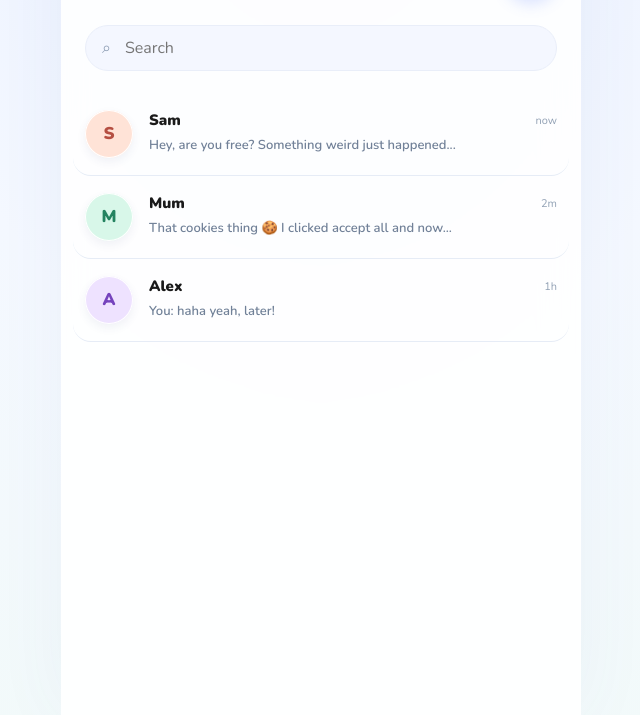
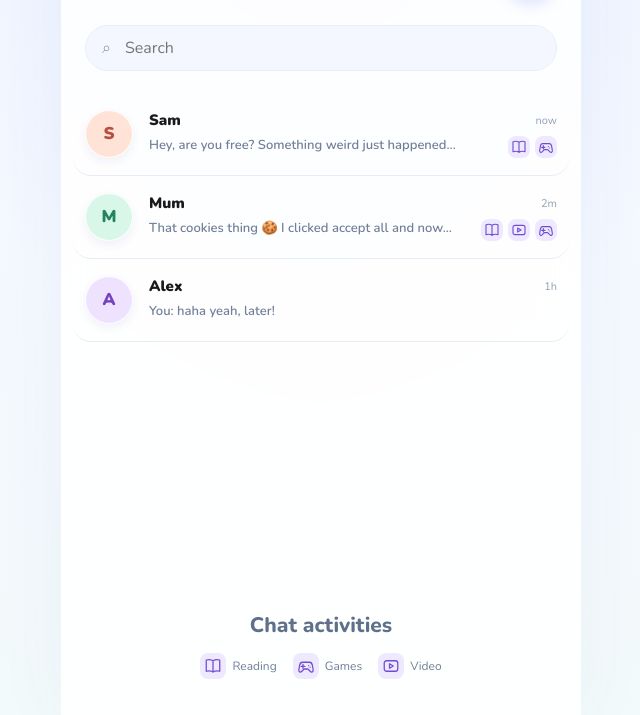
Before and after one commit to guilhermedcampos/private-space, a plain HTML site: page messages.html in a window 1280 px wide. Shown: the part 85-800 px from the top of the page, without its empty margins (319-959 px from the left). Drawn offline with nearby package versions, Linux system fonts and the light colour scheme.

Commit message:
Icons to chat

```diff
--- a/messages.html
+++ b/messages.html
@@ -6,6 +6,31 @@
   <title>Messages | Private Space</title>
 
   <link rel="stylesheet" href="style.css">
+  <style>
+    .messages-app { display: flex; flex-direction: column; }
+    .conversation { position: relative; }
+    .conversation-activities { position: absolute; right: 12px; bottom: 17px; display: flex; gap: 5px; }
+    .conversation:has(.conversation-activities) .preview { padding-right: 81px; }
+    .conversation:has(.conversation-activities > :last-child:nth-child(2)) .preview { padding-right: 54px; }
+    .conversation-activities .activity-icon { width: 22px; height: 22px; }
+    .conversation-activities .activity-icon svg { width: 16px; height: 16px; }
+    .activity-icon {
+      display: inline-flex;
+      align-items: center;
+      justify-content: center;
+      width: 26px;
+      height: 26px;
+      border-radius: 8px;
+      background: #eee9ff;
+      color: #714ed0;
+      flex-shrink: 0;
+    }
+    .activity-icon svg { width: 18px; height: 18px; fill: none; stroke: currentColor; stroke-width: 1.7; stroke-linecap: round; stroke-linejoin: round; }
+    .activity-legend { margin-top: auto; padding-top: 32px; color: #718198; font-size: 12px; }
+    .activity-legend p { margin: 0 0 10px; text-align: center; font-weight: 800; }
+    .activity-legend-items { display: flex; flex-wrap: wrap; justify-content: center; gap: 16px; }
+    .activity-legend-items > span { display: inline-flex; align-items: center; gap: 6px; }
+  </style>
 
   <link rel="preconnect" href="https://fonts.googleapis.com">
   <link rel="preconnect" href="https://fonts.gstatic.com" crossorigin>
@@ -13,6 +38,21 @@
 </head>
 
 <body class="app-body">
+  <svg xmlns="http://www.w3.org/2000/svg" width="0" height="0" aria-hidden="true" style="position: absolute; overflow: hidden;">
+    <defs>
+      <symbol id="icon-reading" viewBox="0 0 24 24">
+        <path d="M12 5c-3-2-6-2-9-1v15c3-1 6-1 9 1 3-2 6-2 9-1V4c-3-1-6-1-9 1Zm0 0v15"/>
+      </symbol>
+      <symbol id="icon-games" viewBox="0 0 24 24">
+        <path d="M7 7h10c2 0 3 2 3.5 4l1 6c.4 3-2 4-4 2l-3-3h-5l-3 3c-2 2-4.4 1-4-2l1-6C4 9 5 7 7 7Z"/>
+        <path d="M8 10v5m-2.5-2.5h5m5-1h.01m2 2h.01"/>
+      </symbol>
+      <symbol id="icon-video" viewBox="0 0 24 24">
+        <rect x="3" y="5" width="18" height="14" rx="3"/>
+        <path d="m10 9 5 3-5 3Z"/>
+      </symbol>
+    </defs>
+  </svg>
 
   <main class="messages-app">
 
@@ -42,6 +82,10 @@
           </div>
           <p class="preview">Hey, are you free? Something weird just happened...</p>
         </div>
+        <div class="conversation-activities">
+          <span class="activity-icon" role="img" aria-label="Reading" title="Reading"><svg aria-hidden="true"><use href="#icon-reading"/></svg></span>
+          <span class="activity-icon" role="img" aria-label="Games" title="Games"><svg aria-hidden="true"><use href="#icon-games"/></svg></span>
+        </div>
       </a>
 
       <a class="conversation" href="chats/mum.html">
@@ -52,6 +96,11 @@
             <span class="time">2m</span>
           </div>
           <p class="preview">That cookies thing 🍪 I clicked accept all and now...</p>
+        </div>
+        <div class="conversation-activities">
+          <span class="activity-icon" role="img" aria-label="Reading" title="Reading"><svg aria-hidden="true"><use href="#icon-reading"/></svg></span>
+          <span class="activity-icon" role="img" aria-label="Video" title="Video"><svg aria-hidden="true"><use href="#icon-video"/></svg></span>
+          <span class="activity-icon" role="img" aria-label="Games" title="Games"><svg aria-hidden="true"><use href="#icon-games"/></svg></span>
         </div>
       </a>
 
@@ -68,6 +117,15 @@
 
     </section>
 
+    <footer class="activity-legend" aria-label="Activity icon legend">
+      <p>Chat activities</p>
+      <div class="activity-legend-items">
+        <span><span class="activity-icon"><svg aria-hidden="true"><use href="#icon-reading"/></svg></span>Reading</span>
+        <span><span class="activity-icon"><svg aria-hidden="true"><use href="#icon-games"/></svg></span>Games</span>
+        <span><span class="activity-icon"><svg aria-hidden="true"><use href="#icon-video"/></svg></span>Video</span>
+      </div>
+    </footer>
+
   </main>
 
   <script src="script.js"></script>
```
